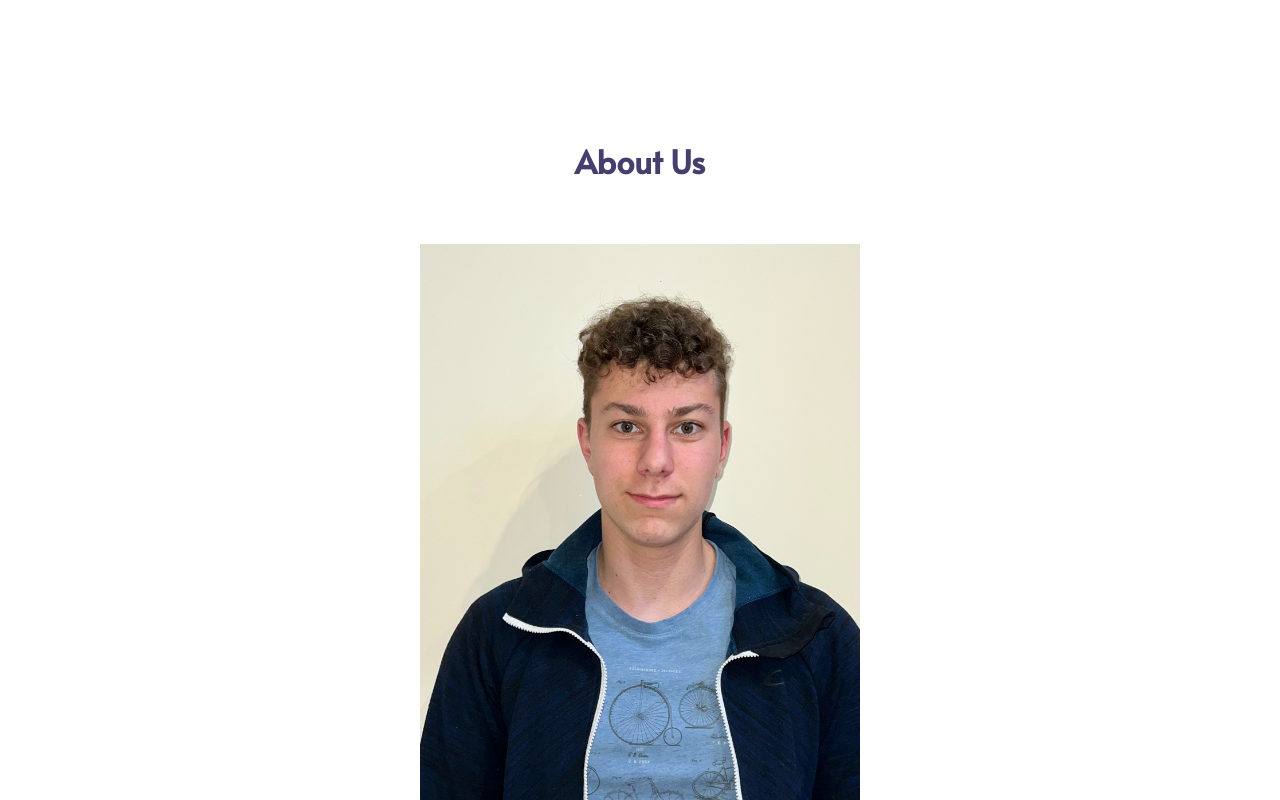
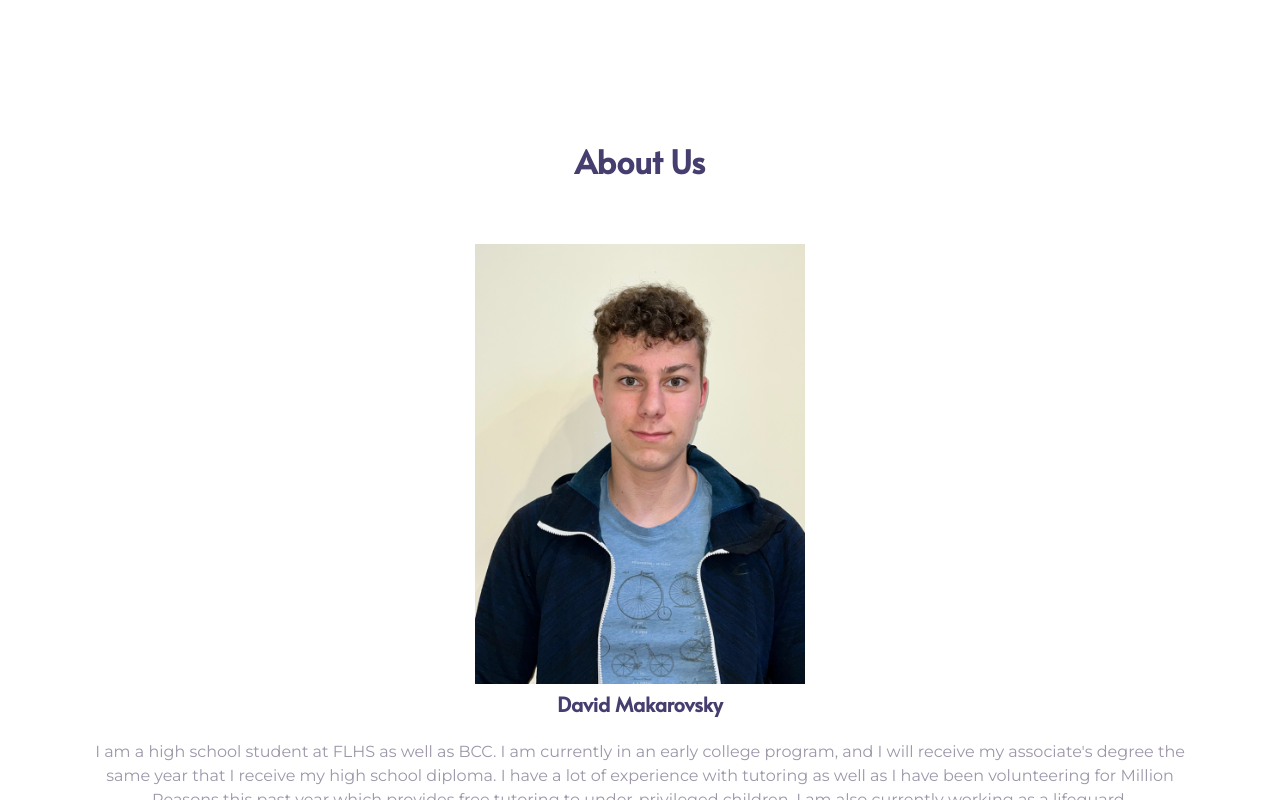
Before and after one commit to davidmakarovsky/Stayasmart.club, a plain HTML site: page tutor-template/index.html in a window 1280 px wide. Shown: the part 2000-2800 px from the top of the page. Drawn offline with nearby package versions, Linux system fonts and the light colour scheme.

Commit message:
image change

```diff
--- a/tutor-template/index.html
+++ b/tutor-template/index.html
@@ -241,6 +241,7 @@ input[type=submit]:hover {
       <div class="col-md-4 col-lg-3 pb-4">
         <div class="p-4 bg-tutor rounded"> <i class="lni lni-calculator"></i>
           <h6 class="font-weight-bold mb-0 pt-3">Mathematics</h6>
+            <a href="Mathematics.html" ></a>
         </div>
       </div>
       <div class="col-md-4 col-lg-3 pb-4">
@@ -317,7 +318,7 @@ input[type=submit]:hover {
       </div>
       <center>
       <div class="col-12 d-lg-flex ">
-        <div class="text-center"> <img src="DavidPicture.jpg" class="img-fluid mb-2" width="40%">
+        <div class="text-center"> <img src="DavidPicture.jpg" class="img-fluid mb-2" width="30%">
           <h5 class="font-weight-bold mb-4">David Makarovsky</h5>
           <p class="mb-5">I am a high school student at FLHS as well as BCC. I am currently in an early college program, and I will receive my associate's degree the same year that I receive my high school diploma. I have a lot of experience with tutoring as well as I have been volunteering for Million Reasons this past year which provides free tutoring to under-privileged children. I am also currently working as a lifeguard.</p>
         </div></center>
```
Also changed, not shown: 2 other files.
